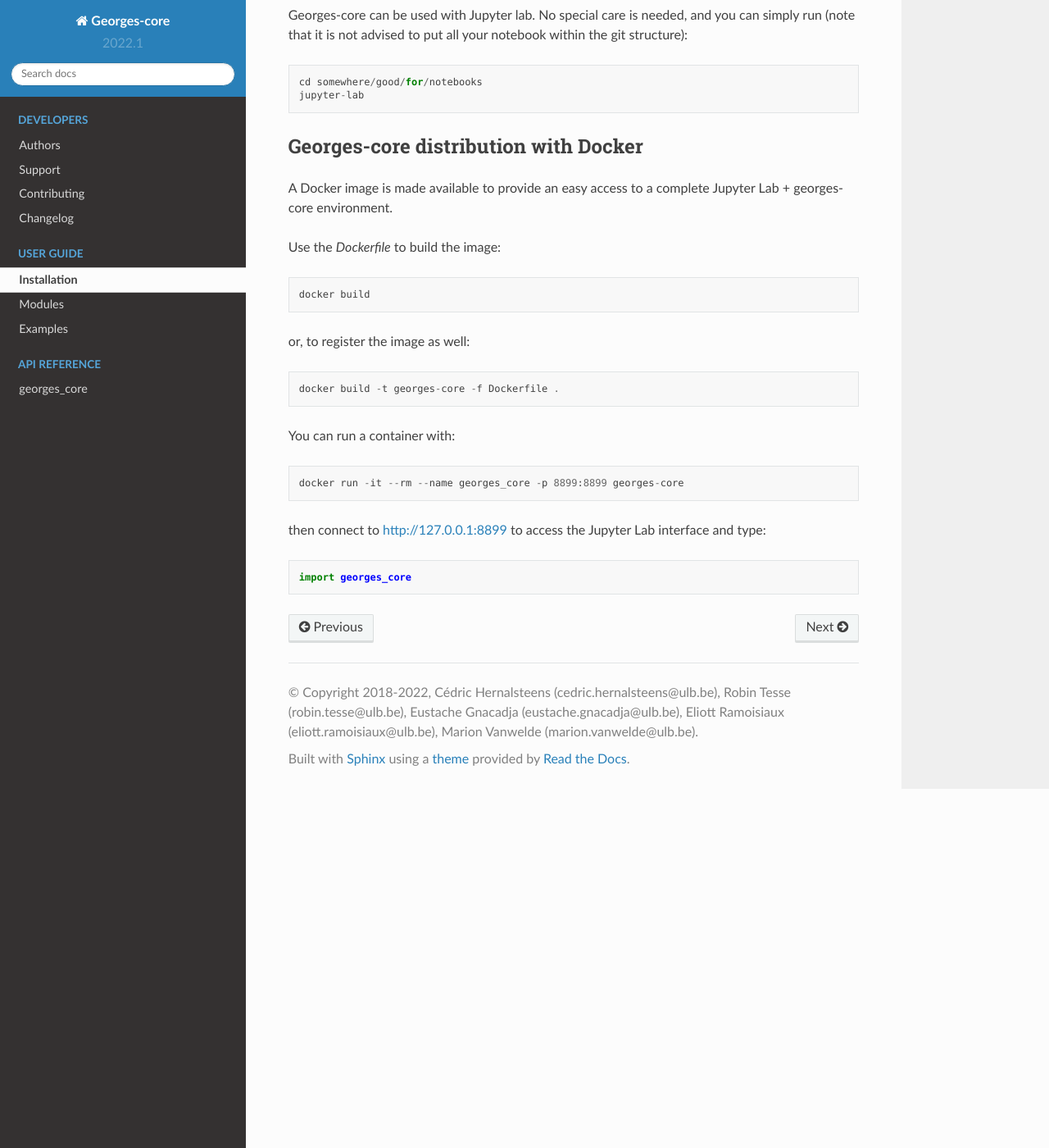
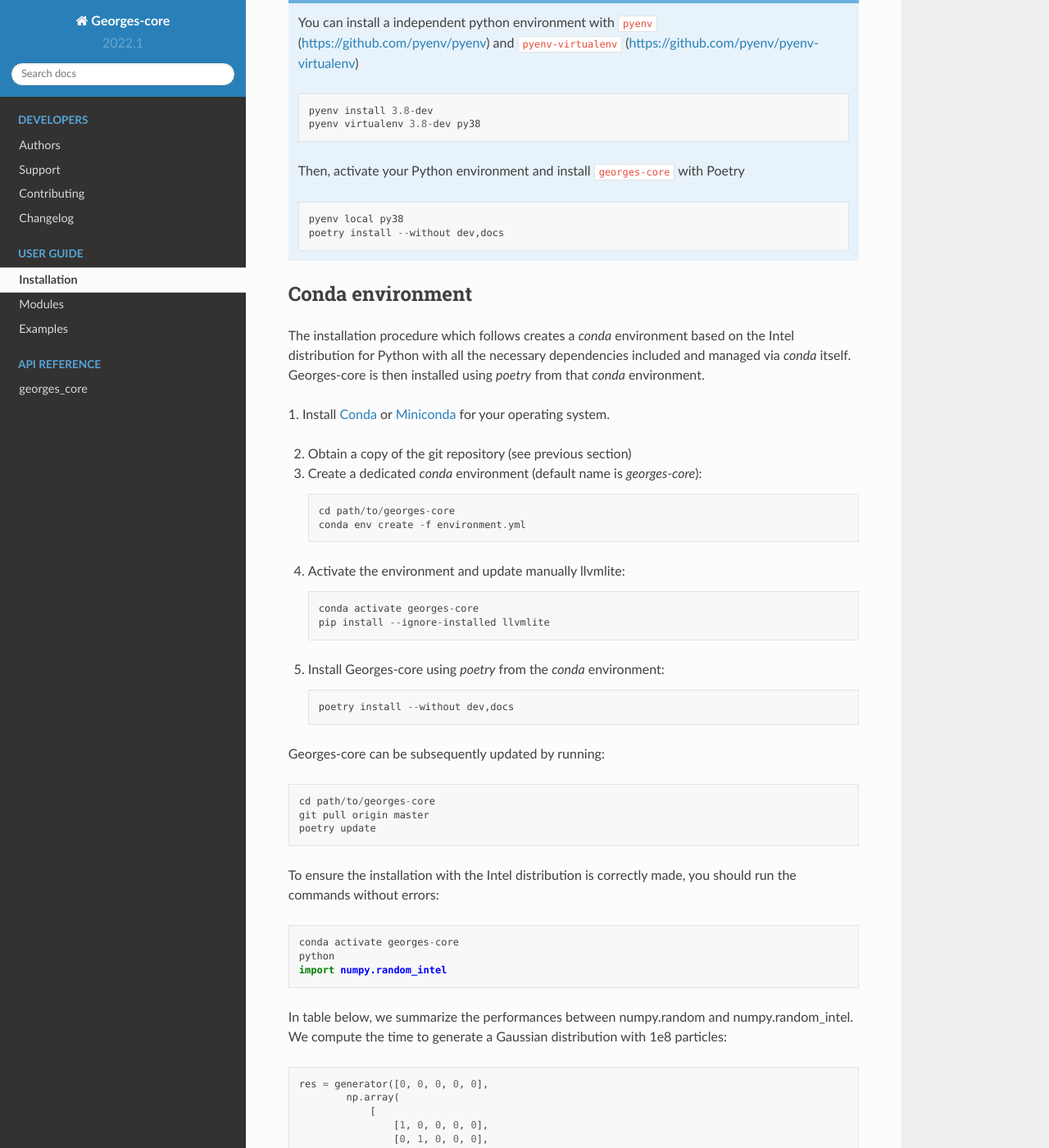
Before and after one commit to ULB-Metronu/georges-core, a Sphinx documentation site: the page built from docs/installation.rst, in a window 1280 px wide and 1400 px high, scrolled down 1107 px. Shown: the whole window at 82% size. Built offline with Sphinx 7.4.7 and the Read the Docs theme 2.0.0, drawn with Linux system fonts in a browser that asks for light colours; some of the changed text lies outside the part shown.

Commit message:
Add installation procedure with Conda (Intel)

```diff
--- a/docs/changelog.rst
+++ b/docs/changelog.rst
@@ -3,6 +3,7 @@
 *********
 
 * 2023-xx
+    * Add installation section for Conda
     * Remove tox and add doctesting
     * Write a README file
     * Fix small issues in sequences/BDSIMSequence
--- a/docs/installation.rst
+++ b/docs/installation.rst
@@ -9,10 +9,12 @@
 You can  stay on the bleeding-edge master branch or you can checkout
 a release tag::
 
-    git checkout tags/2022.1
+    git checkout tags/2023.1
 
 The installation process to get George’s core running is relatively simple: the whole library is ready to
-be installed with `Poetry <https://python-poetry.org/>`_.
+be installed with `Poetry <https://python-poetry.org/>`_. However, depending your configuration,
+you can use a `conda` environment based on the
+`Intel distribution  <https://software.intel.com/en-us/distribution-for-python>`_.
 
 Dependencies
 ############
@@ -37,6 +39,85 @@
 
     git pull origin master
     poetry update
+
+.. note::
+
+    You can install a independent python environment with :code:`pyenv` (https://github.com/pyenv/pyenv) and
+    :code:`pyenv-virtualenv` (https://github.com/pyenv/pyenv-virtualenv) ::
+
+        pyenv install 3.8-dev
+        pyenv virtualenv 3.8-dev py38
+
+    Then, activate your Python environment and install :code:`georges-core` with Poetry ::
+
+        pyenv local py38
+        poetry install --without dev,docs
+
+Conda environment
+#################
+
+The installation procedure which follows creates a `conda` environment
+based on the Intel distribution for Python with all the necessary dependencies
+included and managed via `conda` itself. Georges-core is then installed using `poetry` from that `conda` environment.
+
+1. Install `Conda <https://conda.io/docs/>`_ or `Miniconda <https://conda.io/en/latest/miniconda.html>`_
+for your operating system.
+
+2. Obtain a copy of the git repository (see previous section)
+3. Create a dedicated `conda` environment (default name is `georges-core`)::
+
+    cd path/to/georges-core
+    conda env create -f environment.yml
+
+4. Activate the environment and update manually llvmlite::
+
+    conda activate georges-core
+    pip install --ignore-installed llvmlite
+
+5. Install Georges-core using `poetry` from the `conda` environment::
+
+    poetry install --without dev,docs
+
+Georges-core can be subsequently updated by running::
+
+    cd path/to/georges-core
+    git pull origin master
+    poetry update
+
+To ensure the installation with the Intel distribution is correctly made,
+you should run the commands without errors::
+
+    conda activate georges-core
+    python
+    import numpy.random_intel
+
+In table below, we summarize the performances between numpy.random and numpy.random_intel.
+We compute the time to generate a Gaussian distribution with 1e8 particles::
+
+    res = generator([0, 0, 0, 0, 0],
+            np.array(
+                [
+                    [1, 0, 0, 0, 0],
+                    [0, 1, 0, 0, 0],
+                    [0, 0, 1, 0, 0],
+                    [0, 0, 0, 1, 0],
+                    [0, 0, 0, 0, 1],
+                ],
+            ),
+            int(1e8),
+        )
+
+.. list-table:: Performances comparison between numpy and numpy.intel
+   :widths: 25 25
+   :header-rows: 1
+
+   * - Generator
+     - Time (s)
+   * - numpy.random.multivariate_normal
+     - 59
+   * - numpy.random_intel.multivariate_normal
+     - 31
+
 
 Using Georges-core with Jupyter Lab
 ###################################
--- /dev/null
+++ b/poetry.toml
@@ -0,0 +1,2 @@
+[virtualenvs]
+create = false
```
Also changed, not shown: docs/examples/converters.rst (+7 -7 lines), docs/index.rst (+2 -5 lines), environment.yml (added, +23 -0 lines), pyproject.toml (+4 -23 lines), 4 other files.
